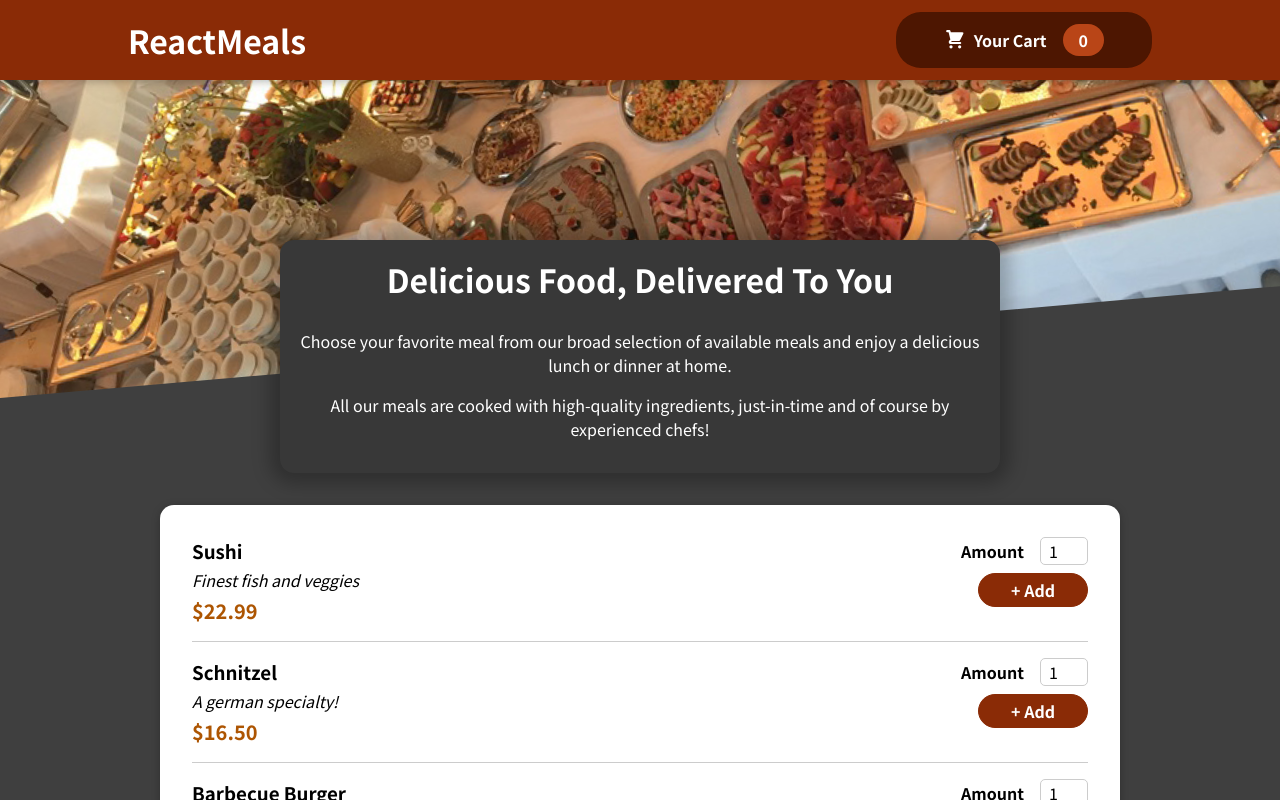
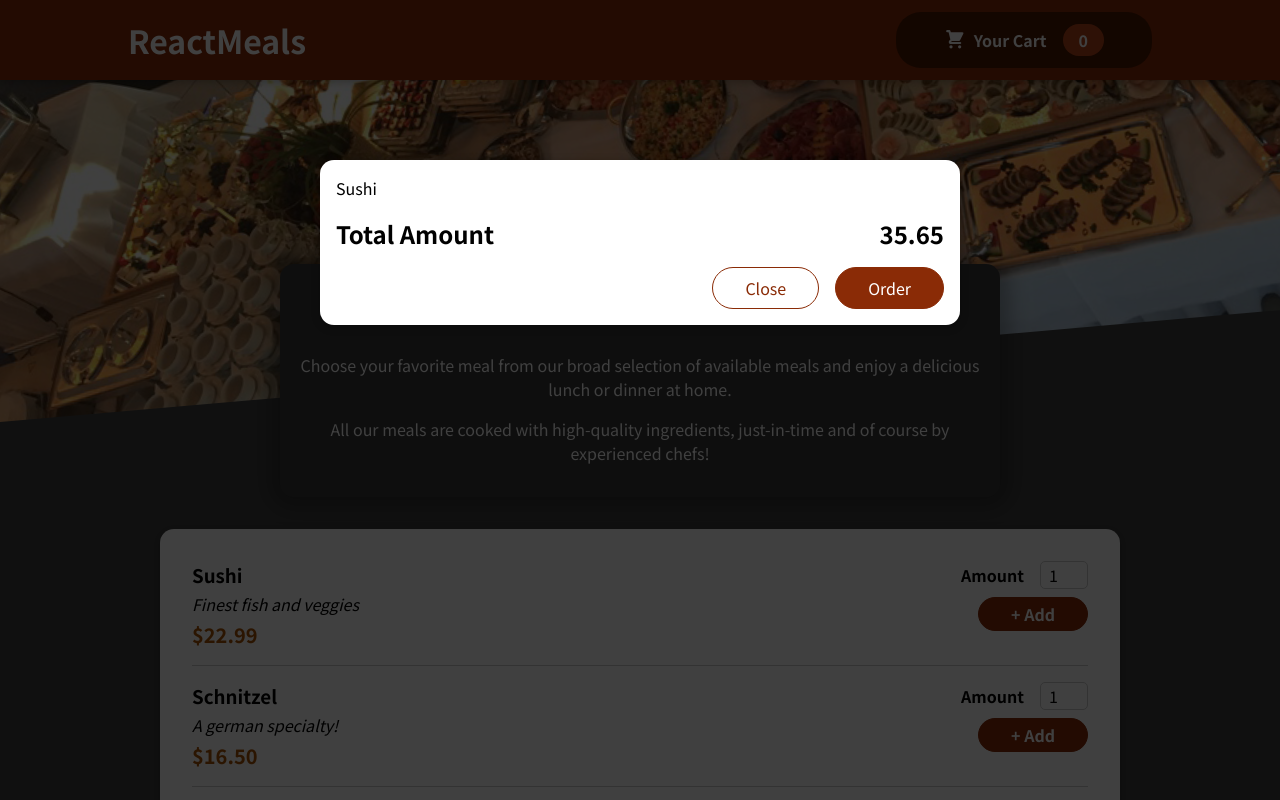
Before and after one commit to jeongsangtae/react-complete-training-third-practice-project-solution, a React (Create React App) app: page / in a window 1280 px wide. Shown: the top 800 px of the page. Built offline with nearby package versions, Linux system fonts and the light colour scheme.

Commit message:
React Complete Training Third Practice Project Solution - Modal component(createPortal) add

```diff
--- a/public/index.html
+++ b/public/index.html
@@ -27,7 +27,8 @@
     <title>React App</title>
   </head>
   <body>
-    <noscript>You need to enable JavaScript to run this app.</noscript>
+    <noscript>You need to enable JavaScript to run this app.</noscript>+
+    <div id="overlays"></div>
     <div id="root"></div>
     <!--
       This HTML file is a template.
--- a/src/App.js
+++ b/src/App.js
@@ -1,11 +1,13 @@
 import React, { Fragment } from "react";
 
+import Cart from "./components/Cart/Cart";
 import Header from "./components/Layout/Header";
 import Meals from "./components/Meals/Meals";
 
 function App() {
   return (
     <Fragment>
+      <Cart />
       <Header />
       <main>
         <Meals />
--- a/src/components/Cart/Cart.js
+++ b/src/components/Cart/Cart.js
@@ -1,5 +1,6 @@
 import React from "react";
 
+import Modal from "../UI/Modal";
 import classes from "./Cart.module.css";
 
 const Cart = (props) => {
@@ -12,7 +13,7 @@ const Cart = (props) => {
   );
 
   return (
-    <div>
+    <Modal>
       {cartItems}
       <div className={classes.total}>
         <span>Total Amount</span>
@@ -22,7 +23,7 @@ const Cart = (props) => {
         <button className={classes["button--alt"]}>Close</button>
         <button className={classes.button}>Order</button>
       </div>
-    </div>
+    </Modal>
   );
 };
 
--- /dev/null
+++ b/src/components/UI/Modal.js
@@ -0,0 +1,32 @@
+import React, { Fragment } from "react";
+import ReactDOM from "react-dom";
+
+import classes from "./Modal.module.css";
+
+const Backdrop = (props) => {
+  return <div className={classes.backdrop} />;
+};
+
+const ModalOverlay = (props) => {
+  return (
+    <div className={classes.modal}>
+      <div className={classes.content}>{props.children}</div>
+    </div>
+  );
+};
+
+const portalElement = document.getElementById("overlays");
+
+const Modal = (props) => {
+  return (
+    <Fragment>
+      {ReactDOM.createPortal(<Backdrop />, portalElement)}
+      {ReactDOM.createPortal(
+        <ModalOverlay>{props.children}</ModalOverlay>,
+        portalElement
+      )}
+    </Fragment>
+  );
+};
+
+export default Modal;
```
Also changed, not shown: src/components/UI/Modal.module.css (renamed from src/components/Modal.module.css).
